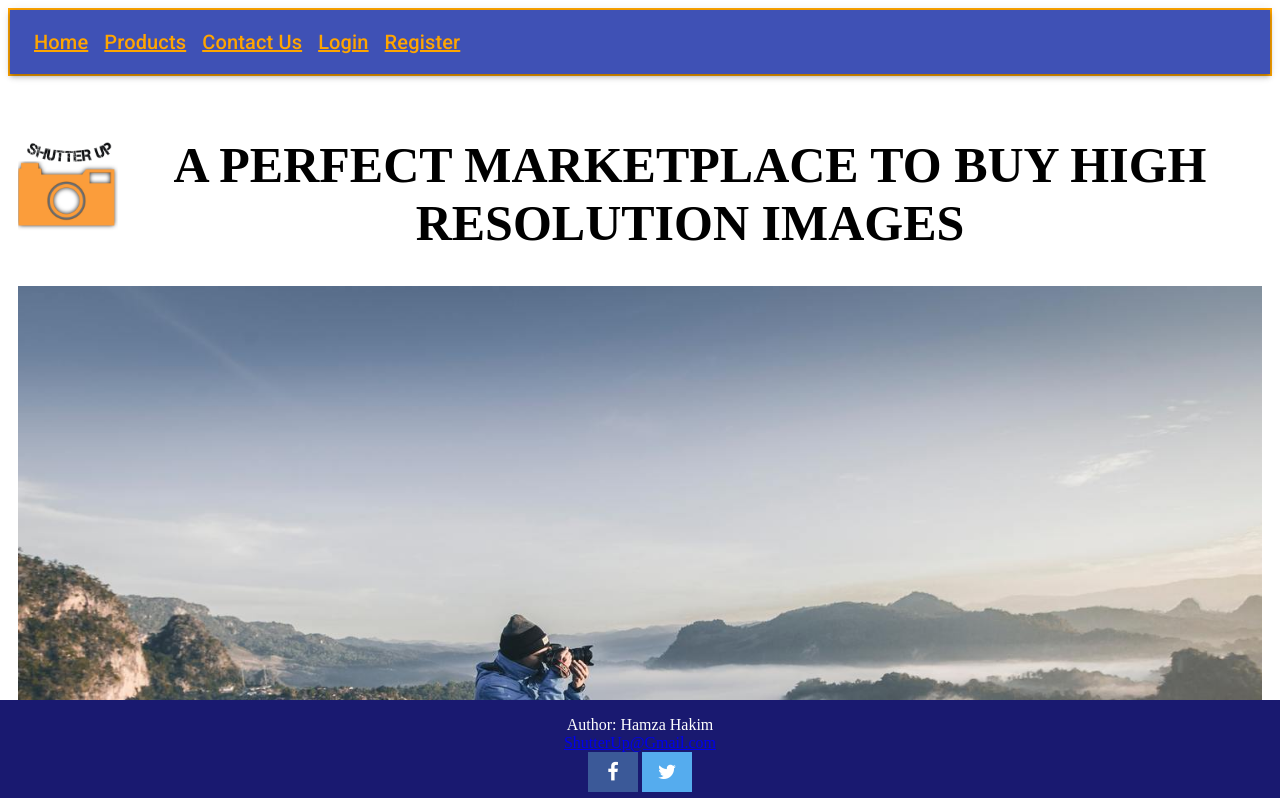
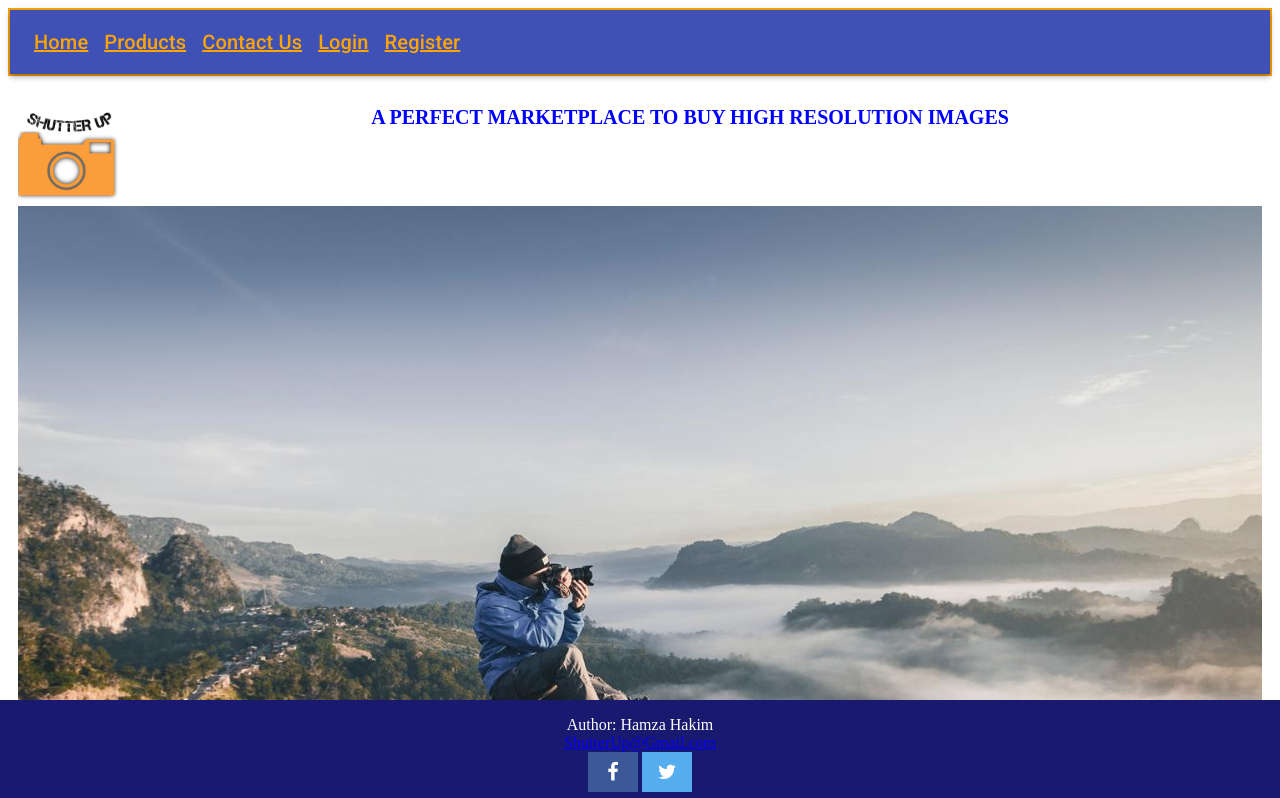
Before and after one commit to SP18-BSE-076/Frontend, a React (Create React App) app: page / in a window 1280 px wide. Shown: the top 798 px of the page. Built offline with nearby package versions, Linux system fonts and the light colour scheme.

Commit message:
Update index.css

```diff
--- a/src/index.css
+++ b/src/index.css
@@ -111,8 +111,10 @@
   color: #ff912c;
 }
 h1 {
+  color: blue;
+  border: black;
   text-transform: uppercase;
-  font-size: 50px;
+  font-size: 20px;
   text-align: center;
-  margin-top: 50px;
+  margin-top: 20px;
 }
```
